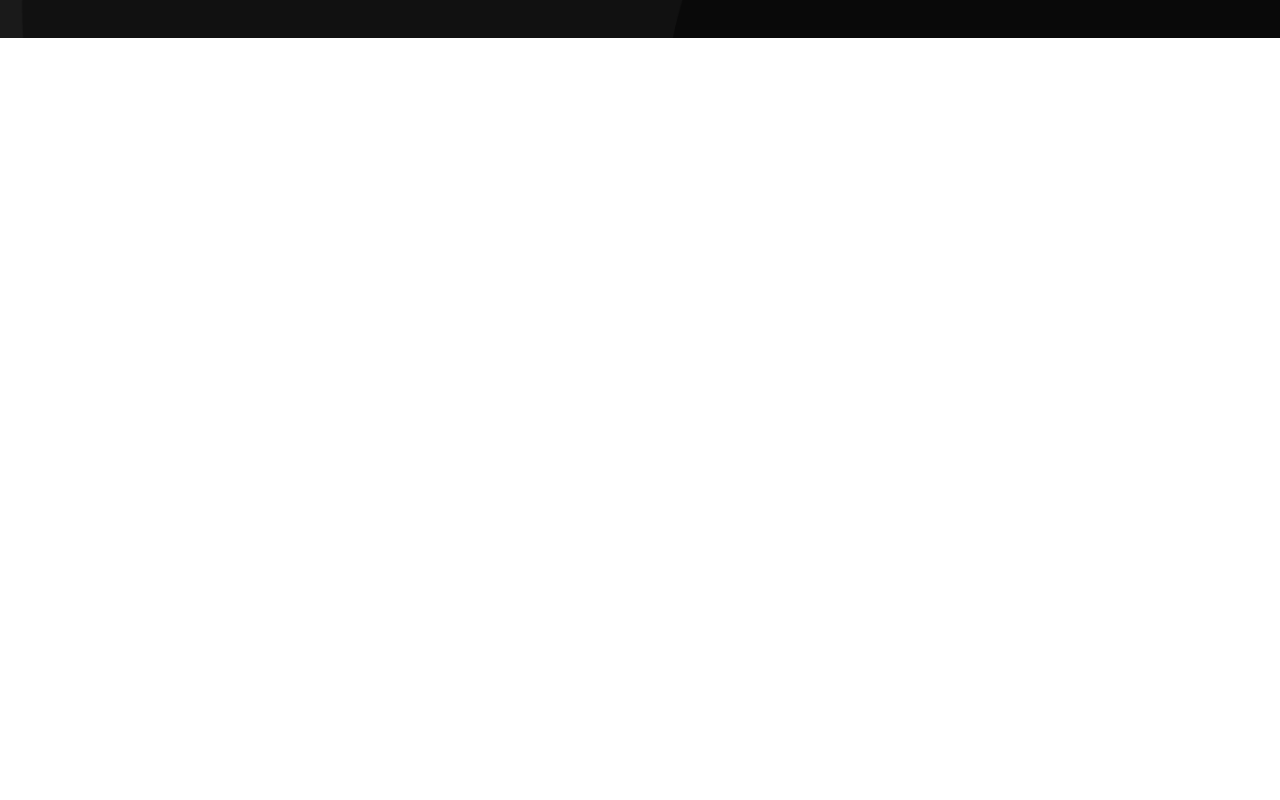
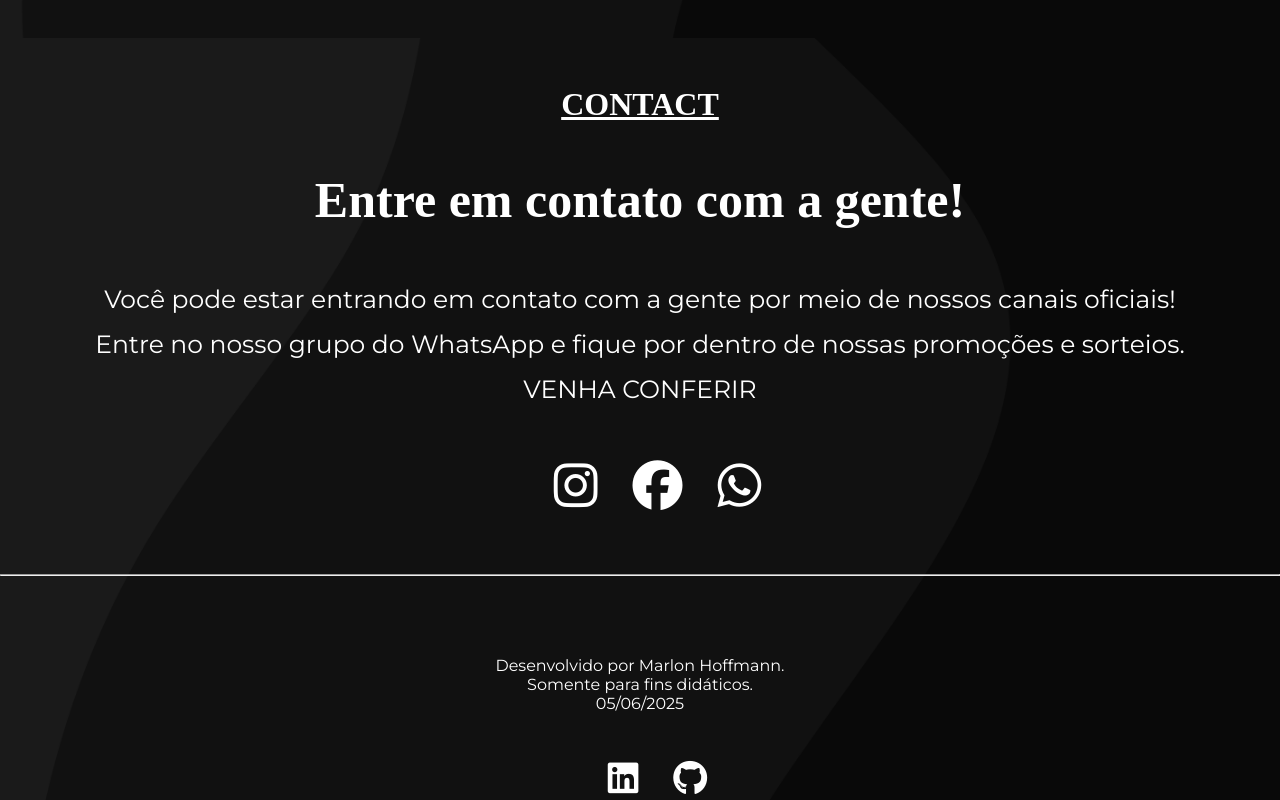
Before and after one commit to Malo047/amorielos-site, a React (Vite) app: page / in a window 1280 px wide. Shown: the part 2900-3700 px from the top of the page. Before the commit the page ends 2938 px from the top, so only its background shows below. Built offline with nearby package versions, Linux system fonts and the light colour scheme; a web font is replaced by a local one.

Commit message:
Criado section contato

```diff
--- a/package.json
+++ b/package.json
@@ -10,6 +10,7 @@
     "preview": "vite preview"
   },
   "dependencies": {
+    "@fortawesome/fontawesome-free": "^6.7.2",
     "react": "^19.1.0",
     "react-dom": "^19.1.0"
   },
--- a/src/App.jsx
+++ b/src/App.jsx
@@ -1,5 +1,6 @@
 import './App.css'
 import { About } from './components/about/About'
+import { Contact } from './components/contact/Contact'
 import { Fashion } from './components/fashion/Fashion'
 import { Header } from "./components/header/Header"
 import { Intro } from './components/intro/Intro'
@@ -11,6 +12,7 @@ function App() {
       <Intro></Intro>
       <Fashion></Fashion>
       <About></About>
+      <Contact></Contact>
     </>
   )
 }
--- /dev/null
+++ b/src/components/contact/Contact.css
@@ -0,0 +1,44 @@
+#mainContact{
+    height: 61rem;
+    background: url("/images/background-about.png") no-repeat;
+    background-size: cover;
+    color: white;
+    text-align: center;
+}
+#mainContact h1{
+    text-decoration: underline;
+    padding-top: 3rem;
+}
+#contact h1{
+    font-size: 50px;
+    text-decoration: none;
+}
+#contact p{
+    font-size: 25px;
+    margin: 3rem;
+    line-height: 45px;
+
+}
+#contact i{
+    font-size: 50px;
+    margin-left: 35px;
+    color: white;
+}
+#contact i:hover, footer i:hover{
+    transform: translateY(-5px);
+    box-shadow: 0 8px 16px rgb(253, 255, 138);
+    transition-delay: 0.1s;
+}
+footer{
+    margin-top: 4rem;
+    text-align: center;
+}
+footer p{
+    margin-top: 5rem;
+}
+footer i{
+    margin-top: 3rem;
+    font-size: 35px;
+    color: white;
+    margin-left: 35px;
+}
--- /dev/null
+++ b/src/components/contact/Contact.jsx
@@ -0,0 +1,32 @@
+import "./Contact.css"
+import '@fortawesome/fontawesome-free/css/all.min.css';
+const Contact = () => {
+    return(
+        <div id="mainContact">
+            <h1>CONTACT</h1>
+            <section id="contactContainer">
+                <div id="contact">
+                    <h1>Entre em contato com a gente!</h1>
+                    <p>Você pode estar entrando em contato com a gente
+                        por meio de nossos canais oficiais! <br />
+                        Entre no nosso grupo do WhatsApp e fique por
+                        dentro de nossas promoções e sorteios. <br />
+                        VENHA CONFERIR
+                    </p>
+                   <a href="www.instagram.com"><i class="fa-brands fa-instagram"></i></a>
+                   <a href="www.facebook.com"><i class="fa-brands fa-facebook"></i></a>
+                   <a href="www.whatsapp.com"><i class="fa-brands fa-whatsapp"></i></a>
+                </div>
+                <footer>
+                    <hr />
+                    <p>Desenvolvido por Marlon Hoffmann. <br />
+                    Somente para fins didáticos. <br />
+                    05/06/2025</p>
+                    <a href="https://www.linkedin.com/in/marlon-hoffmann-461665268/"><i class="fa-brands fa-linkedin"></i></a>
+                    <a href="https://github.com/Malo047/amorielos-site"><i class="fa-brands fa-github"></i></a>
+                </footer>
+            </section>
+        </div>
+    )
+}
+export { Contact }
```
Also changed, not shown: 1 other file (tests, documents, lock files or other folders).
